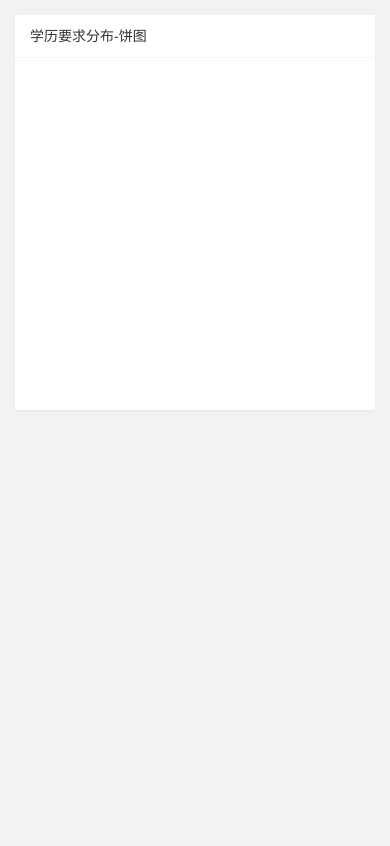
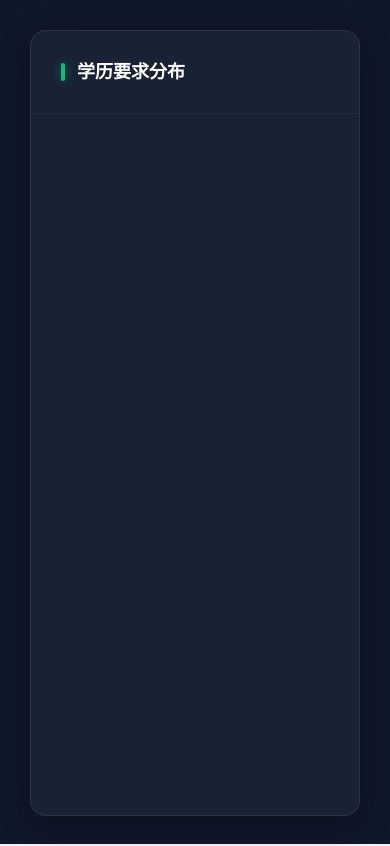
Before and after one commit to xiaobai01111/python-pa, a Django app: page /edu/ in a window 390 px wide. Before the commit the page ends 410 px from the top, so only its background shows below. Run offline with Django 3.2, Linux system fonts and the light colour scheme.

Commit message:
Apply dark theme to education chart page
- Implement consistent dark theme for education distribution chart
- Add glassmorphism effects with backdrop blur and transparency
- Use deep blue gradient background matching other pages
- Add proper spacing and responsive height for chart container
- Include green accent color for header decoration
- Ensure transparent background for carousel component

🤖 Generated with [Claude Code](https://claude.com/claude-code)

Co-Authored-By: Claude <noreply@anthropic.com>

```diff
--- a/templates/edu.html
+++ b/templates/edu.html
@@ -3,15 +3,72 @@
 {% extends "base.html" %}
 {% load static %}
 {% block content %}
-<body>
+<body style="background-color: #0f172a;">
+  <style>
+    @import url('https://fonts.googleapis.com/css2?family=Inter:wght@400;500;600;700&display=swap');
+
+    body { font-family: 'Inter', sans-serif; color: #e2e8f0; }
+
+    html, body { height: 100%; }
+
+    .layui-fluid {
+        padding: 30px;
+        min-height: 100%;
+        box-sizing: border-box;
+    }
+
+    .layui-row, .layui-col-sm12 { height: 100%; }
+
+    /* 卡片容器 - 深色磨砂 */
+    .layui-card {
+        background: rgba(30, 41, 59, 0.7);
+        backdrop-filter: blur(12px);
+        -webkit-backdrop-filter: blur(12px);
+        border-radius: 16px;
+        box-shadow: 0 8px 32px rgba(0, 0, 0, 0.3);
+        border: 1px solid rgba(255, 255, 255, 0.08);
+        height: calc(100vh - 60px); /* 自适应高度 */
+    }
+
+    .layui-card-header {
+        border-bottom: 1px solid rgba(255, 255, 255, 0.05);
+        padding: 20px 30px;
+        font-size: 18px;
+        font-weight: 600;
+        color: #fff;
+        display: flex;
+        align-items: center;
+    }
+
+    .layui-card-header::before {
+        content: '';
+        display: inline-block;
+        width: 4px;
+        height: 18px;
+        background: #10b981;
+        border-radius: 2px;
+        margin-right: 12px;
+        box-shadow: 0 0 10px rgba(16, 185, 129, 0.5);
+    }
+
+    .layui-card-body {
+        padding: 30px;
+        height: calc(100% - 80px);
+        box-sizing: border-box;
+    }
+
+    .layui-carousel {
+        background-color: transparent !important;
+    }
+  </style>
 
   <div class="layui-fluid">
     <div class="layui-row layui-col-space15">
       <div class="layui-col-sm12">
         <div class="layui-card">
-          <div class="layui-card-header">学历要求分布-饼图</div>
+          <div class="layui-card-header">学历要求分布</div>
           <div class="layui-card-body">
-            <div class="layui-carousel layadmin-carousel layadmin-dataview" data-anim="fade" lay-filter="LAY-index-dataview">
+            <div class="layui-carousel layadmin-carousel layadmin-dataview" data-anim="fade" lay-filter="LAY-index-dataview" style="width: 100%; height: 100%;">
               <div carousel-item id="LAY-index-dataview">
                 <div><i class="layui-icon layui-icon-loading1 layadmin-loading"></i></div>
               </div>
```
